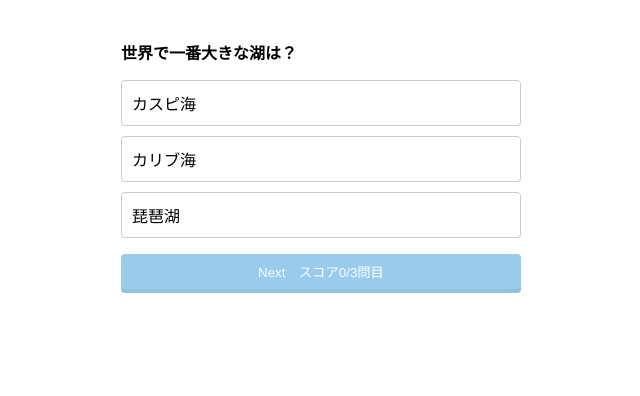
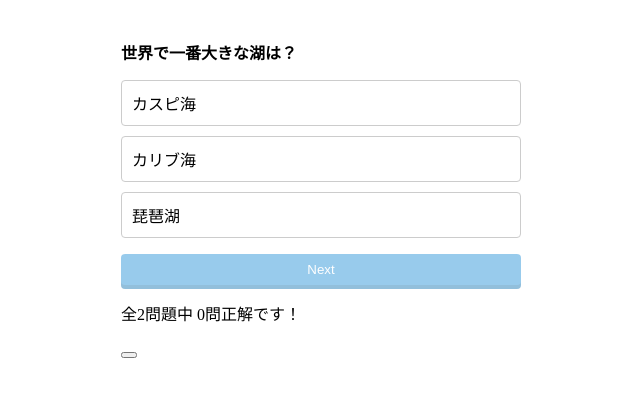
Before and after one commit to marimonon/vite-quiz, a React (Vite) app: page / in a window 1280 px wide. Shown: the top 396 px of the page, without its empty margins (319-959 px from the left). Built offline with nearby package versions, Linux system fonts and the light colour scheme.

Commit message:
Modalコンポーネントの作成

```diff
--- a/src/App.jsx
+++ b/src/App.jsx
@@ -3,6 +3,7 @@ import Btn from "./components/Btn";
 import Choices from "./components/Choices";
 import Comment from "./components/Comment";
 import Container from "./components/Container";
+import Modal from "./components/Modal";
 import Question from "./components/Question";
 import Score from "./components/Score";
 import quizData from "./util/quizData.json";
@@ -59,9 +60,12 @@ function App() {
       />
       <Comment yourAnswer={yourAnswer}>{comment}</Comment>
       <Btn btnClick={btnClick} yourAnswer={yourAnswer} last={last}>
-        Next　スコア{score}/{maxCount + 1}問目
+        Next
       </Btn>
       <Score last={last}>スコア表示</Score>
+      <Modal score={(score, maxCount)}>
+        全{maxCount}問題中 {score}問正解です！
+      </Modal>
     </Container>
   );
 }
--- /dev/null
+++ b/src/components/Modal.jsx
@@ -0,0 +1,12 @@
+import { css } from "@emotion/react";
+
+function Modal({ children }) {
+  return (
+    <div>
+      <p>{children}</p>
+      <button></button>
+    </div>
+  );
+}
+
+export default Modal;
```
